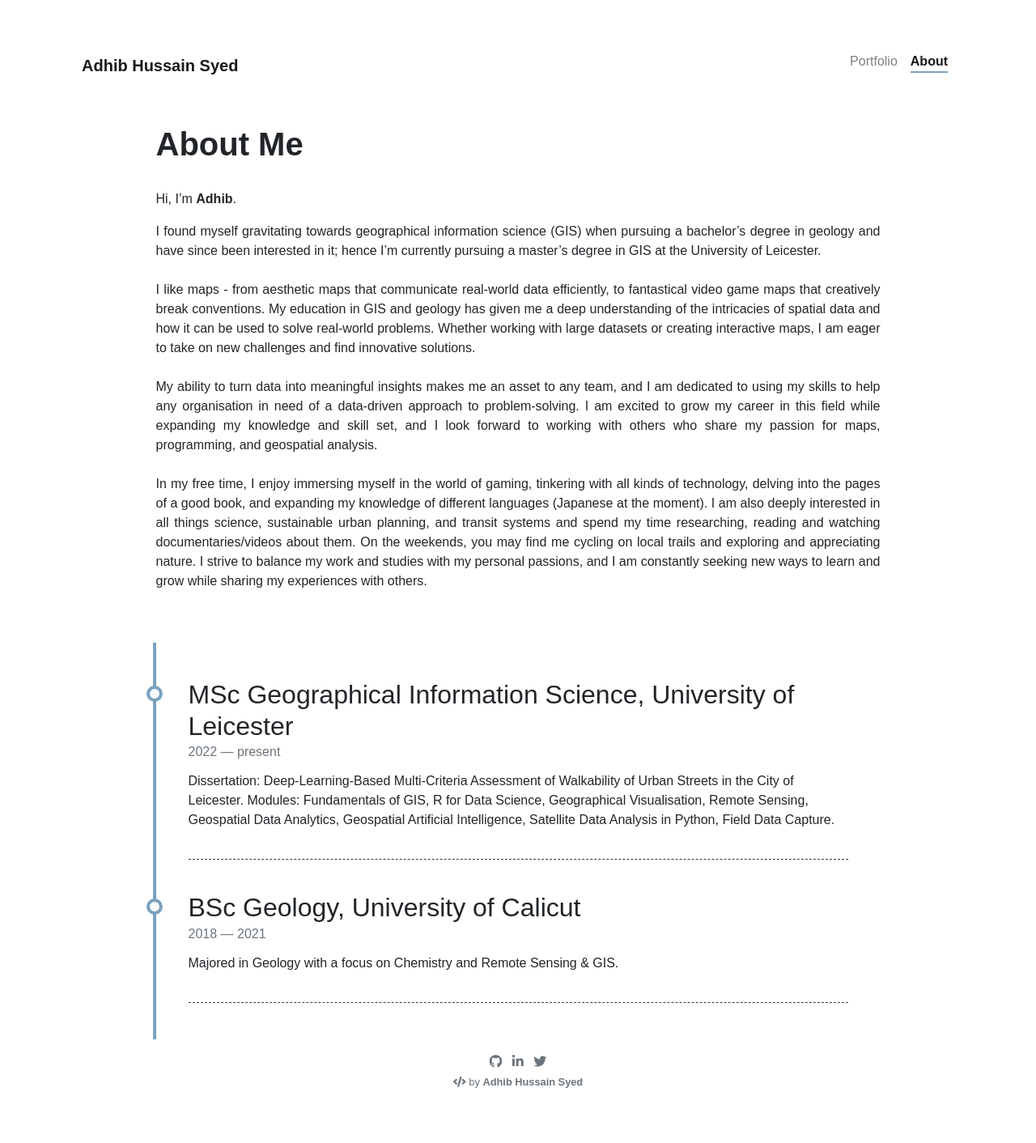
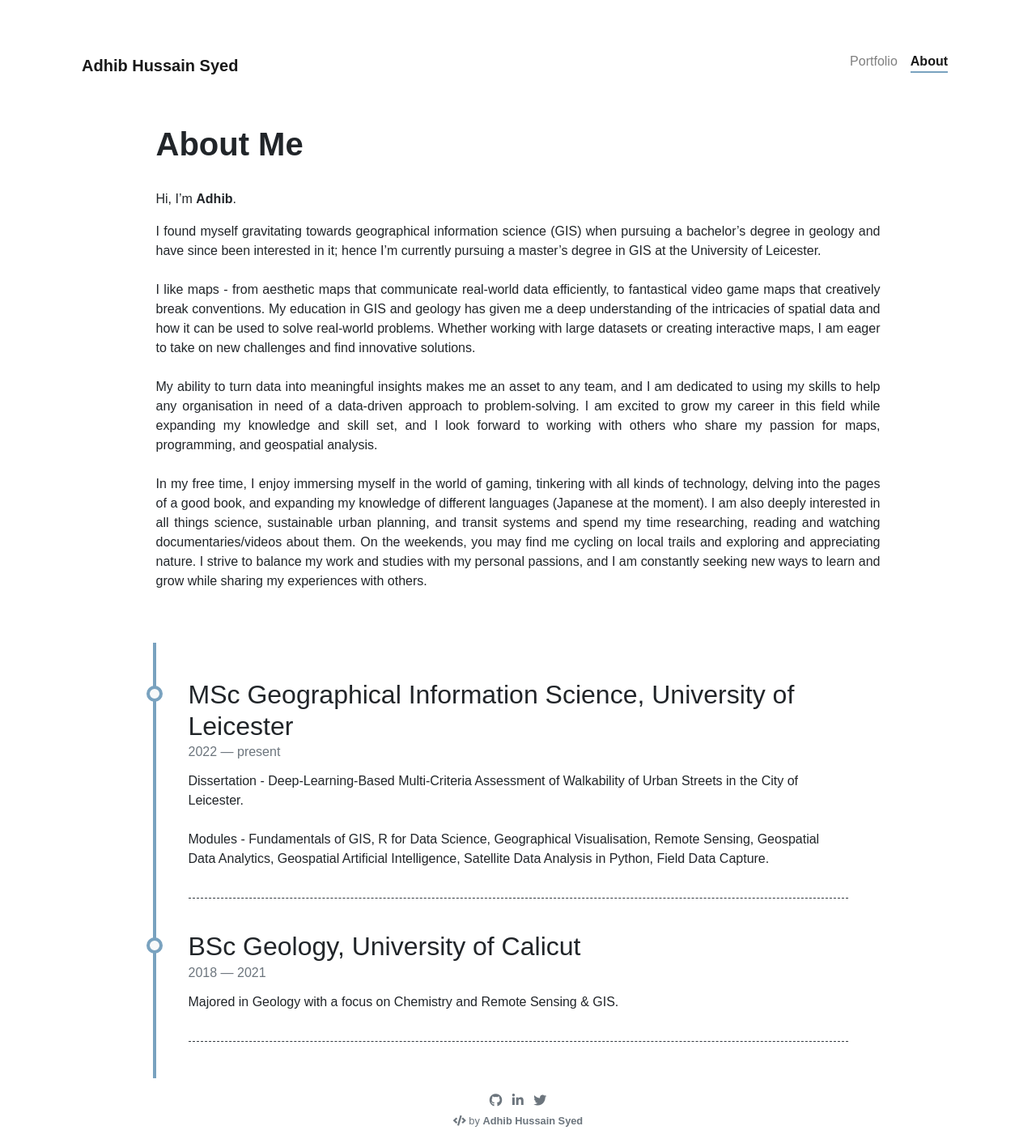
Before and after one commit to adhibsyed/adhibsyed.github.io, a Jekyll site: the page built from pages/about.md, in a window 1280 px wide. Shown: the whole page at 81% size. Built offline with Jekyll 4.4.1, drawn with Linux system fonts in a browser that asks for light colours; nearby versions of some CDN libraries; before the commit the page ends 1364 px from its top, so only the background shows below that; part of the change alters nothing that is shown.

```diff
--- a/_data/timeline.yml
+++ b/_data/timeline.yml
@@ -1,10 +1,10 @@
 - title: MSc Geographical Information Science, University of Leicester
   from: 2022
   to: present
-  description:  "Dissertation: Deep-Learning-Based Multi-Criteria Assessment of Walkability of Urban Streets in the City of Leicester.
-                Modules: Fundamentals of GIS, R for Data Science, Geographical Visualisation,
+  description:  Dissertation - Deep-Learning-Based Multi-Criteria Assessment of Walkability of Urban Streets in the City of Leicester. <br><br>
+                Modules - Fundamentals of GIS, R for Data Science, Geographical Visualisation,
                 Remote Sensing, Geospatial Data Analytics, Geospatial Artificial Intelligence, Satellite Data Analysis
-                in Python, Field Data Capture."
+                in Python, Field Data Capture.
 
 - title: BSc Geology, University of Calicut
   from: 2018
```
